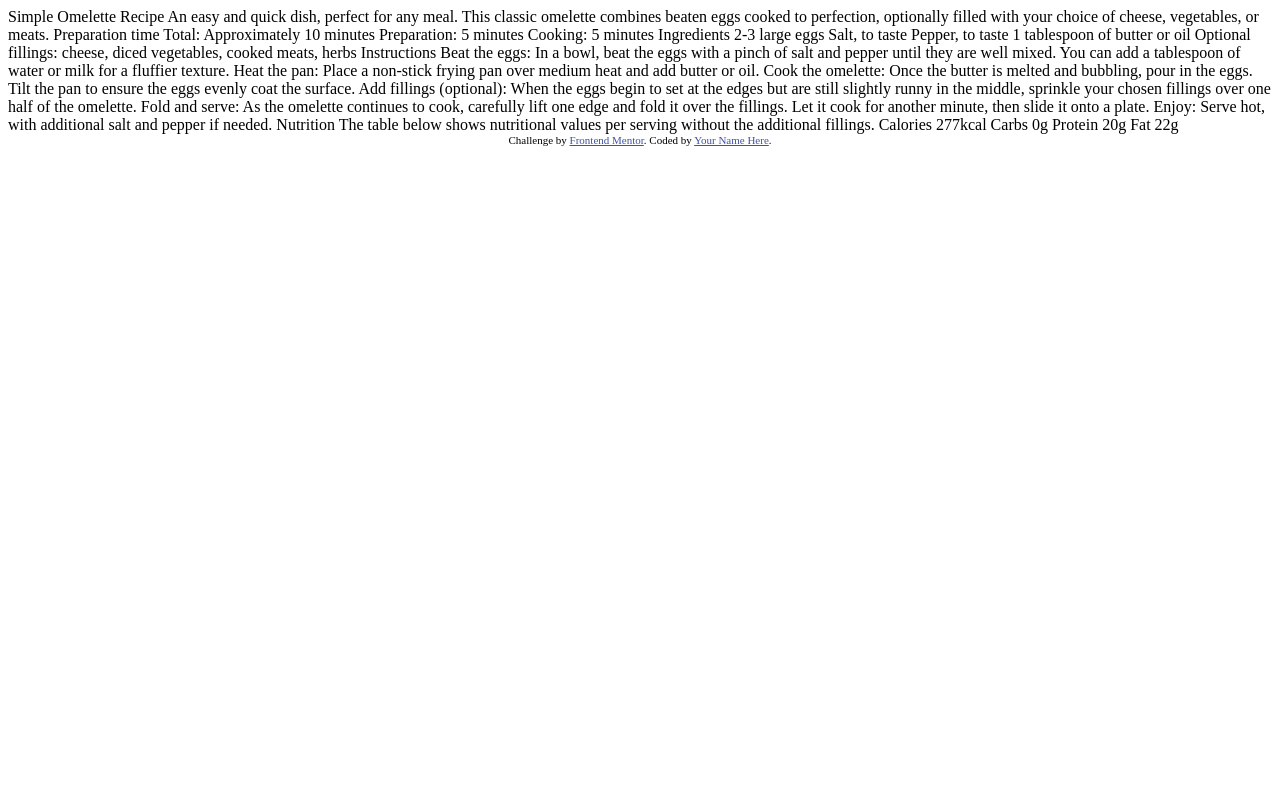
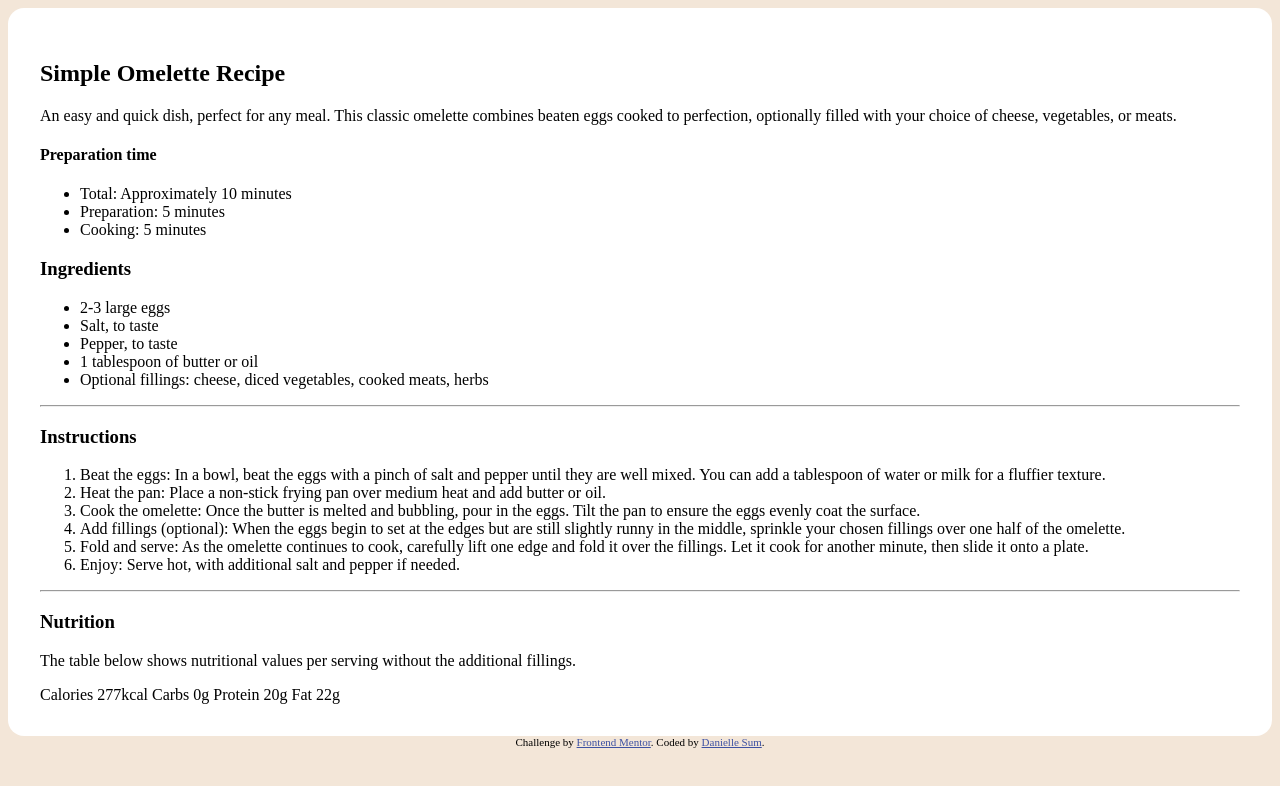
Before and after one commit to danilscodes/recipe-page, a plain HTML site: page index.html in a window 1280 px wide. Drawn offline with Linux system fonts and the light colour scheme.

Commit message:
base html, added stylesheet

```diff
--- a/index.html
+++ b/index.html
@@ -2,60 +2,85 @@
 <html lang="en">
 <head>
   <meta charset="UTF-8">
-  <meta name="viewport" content="width=device-width, initial-scale=1.0"> <!-- displays site properly based on user's device -->
+  <meta name="viewport" content="width=device-width, initial-scale=1.0">
 
   <link rel="icon" type="image/png" sizes="32x32" href="./assets/images/favicon-32x32.png">
 
   <title>Frontend Mentor | Recipe page</title>
 
-  <!-- Feel free to remove these styles or customise in your own stylesheet 👍 -->
-  <style>
-    .attribution { font-size: 11px; text-align: center; }
-    .attribution a { color: hsl(228, 45%, 44%); }
-  </style>
+  <link href="style.css" rel="stylesheet">
 </head>
+
 <body>
 
-  Simple Omelette Recipe
+  <article>
+    <h2>Simple Omelette Recipe</h2>
 
+    <p>
       An easy and quick dish, perfect for any meal. This classic omelette combines beaten eggs cooked
       to perfection, optionally filled with your choice of cheese, vegetables, or meats.
+    </p>
 
-  Preparation time
+    <section class="prep-time">
+      <h4>Preparation time</h4>
 
-  Total: Approximately 10 minutes
-  Preparation: 5 minutes
-  Cooking: 5 minutes
+      <ul>
+        <li>Total: Approximately 10 minutes</li>
+        <li>Preparation: 5 minutes</li>
+        <li>Cooking: 5 minutes</li>
+      </ul>
+    </section>
 
-  Ingredients
+    <section class="ingredients">
+      <h3>Ingredients</h3>
 
-  2-3 large eggs
-  Salt, to taste
-  Pepper, to taste
-  1 tablespoon of butter or oil
-  Optional fillings: cheese, diced vegetables, cooked meats, herbs
+      <ul>
+        <li>2-3 large eggs</li>
+        <li>Salt, to taste</li>
+        <li>Pepper, to taste</li>
+        <li>1 tablespoon of butter or oil</li>
+        <li>Optional fillings: cheese, diced vegetables, cooked meats, herbs</li>
+      </ul>
+    </section>
 
-  Instructions
+    <hr>
 
+    <section class="instructios">
+      <h3>Instructions</h3>
+
+      <ol>
+        <li>
           Beat the eggs: In a bowl, beat the eggs with a pinch of salt and pepper until they are well mixed.
           You can add a tablespoon of water or milk for a fluffier texture.
+        </li>
 
-  Heat the pan: Place a non-stick frying pan over medium heat and add butter or oil.
+        <li>Heat the pan: Place a non-stick frying pan over medium heat and add butter or oil.</li>
 
+        <li>
           Cook the omelette: Once the butter is melted and bubbling, pour in the eggs. Tilt the pan to ensure
           the eggs evenly coat the surface.
+        </li>
 
+        <li>
           Add fillings (optional): When the eggs begin to set at the edges but are still slightly runny in the
           middle, sprinkle your chosen fillings over one half of the omelette.
+        </li>
 
+        <li>
           Fold and serve: As the omelette continues to cook, carefully lift one edge and fold it over the
           fillings. Let it cook for another minute, then slide it onto a plate.
+        </li>
 
-  Enjoy: Serve hot, with additional salt and pepper if needed.
+        <li>Enjoy: Serve hot, with additional salt and pepper if needed.</li>
+      </ol>
+    </section>
 
-  Nutrition
+    <hr>
 
-  The table below shows nutritional values per serving without the additional fillings.
+    <section class="nutrition">
+      <h3>Nutrition</h3>
+
+      <p>The table below shows nutritional values per serving without the additional fillings.</p>
 
       Calories
       277kcal
@@ -68,10 +93,14 @@
 
       Fat
       22g
+    </section>
+  </article>
 
+  <footer>
     <div class="attribution">
       Challenge by <a href="https://www.frontendmentor.io?ref=challenge" target="_blank">Frontend Mentor</a>.
-    Coded by <a href="#">Your Name Here</a>.
+      Coded by <a href="#">Danielle Sum</a>.
     </div>
+  </footer>
 </body>
 </html>
--- /dev/null
+++ b/style.css
@@ -0,0 +1,16 @@
+body {
+  background-color: hsl(30, 54%, 90%);
+}
+
+article {
+  background-color: white;
+  padding: 2rem;
+  border-radius: 1rem;
+}
+
+
+
+
+.attribution { font-size: 11px; text-align: center; }
+
+.attribution a { color: hsl(228, 45%, 44%); }
```
Lines whose indentation alone changed are shown as unchanged.
